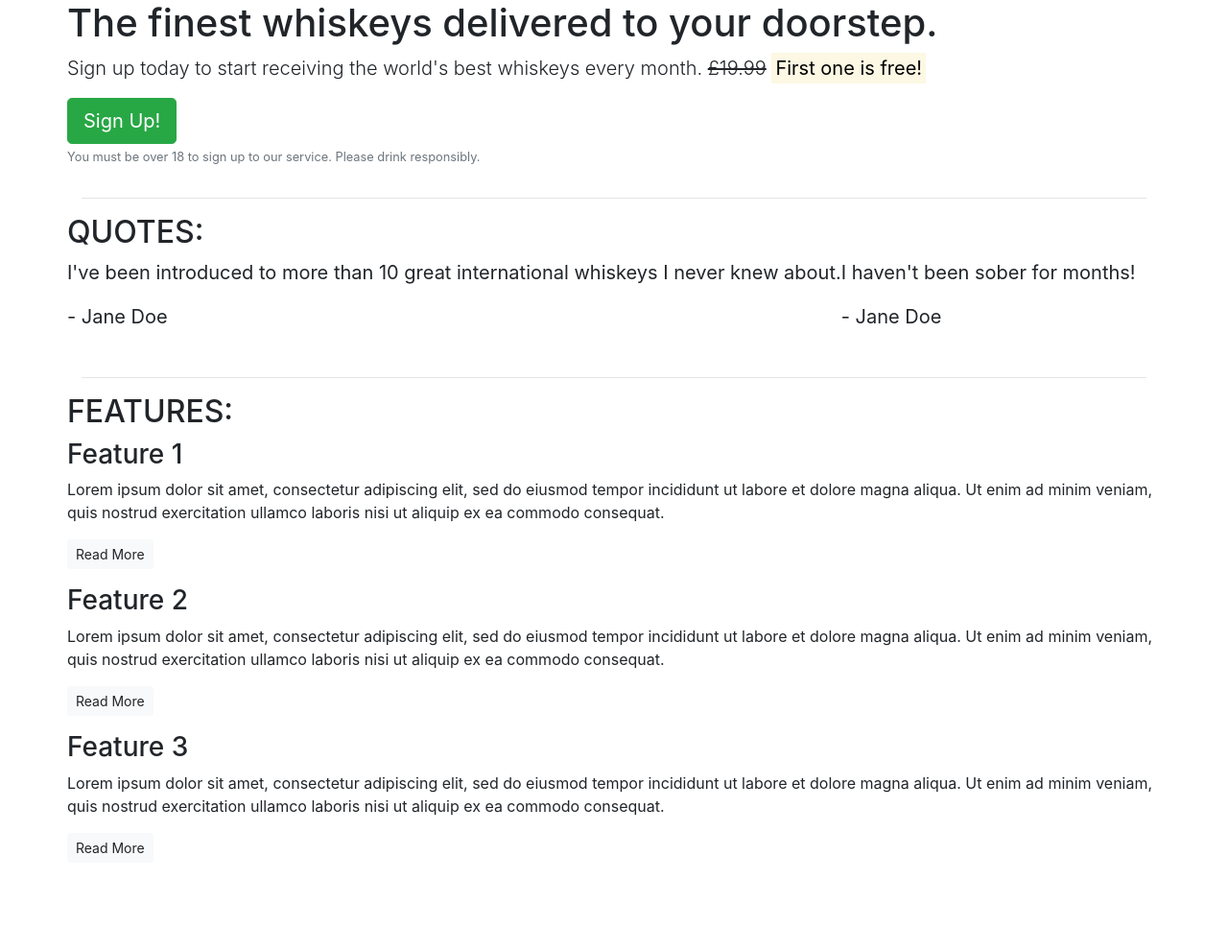
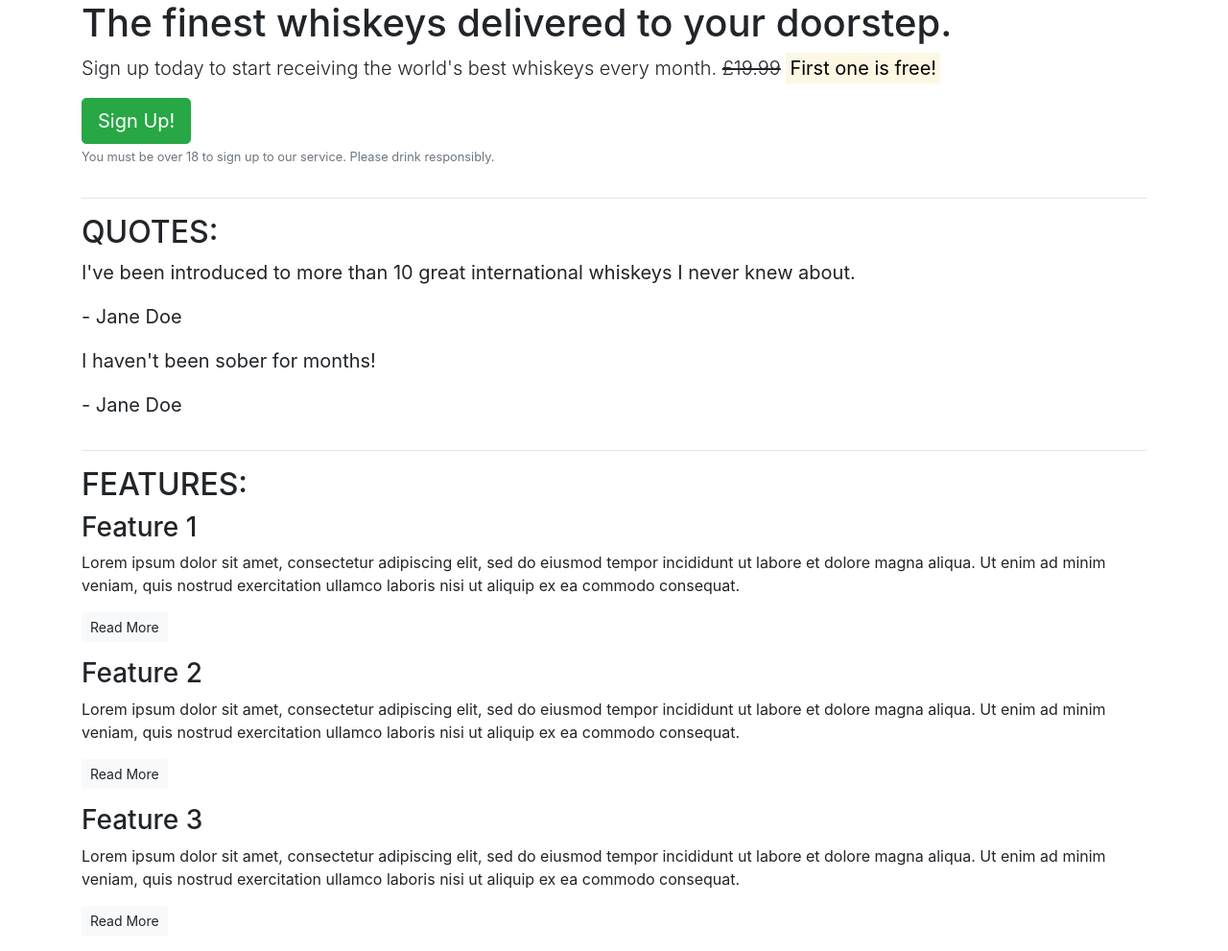
Before and after one commit to georgeIkomi/whiskey-drops, a plain HTML site: page index.html in a window 1280 px wide. Shown: the whole page at 96% size. Before the commit the page ends 915 px from the top, so only its background shows below. Drawn offline with nearby package versions, Linux system fonts and the light colour scheme.

Commit message:
Create columns via bootstrap for each section

```diff
--- a/index.html
+++ b/index.html
@@ -12,6 +12,7 @@
     <article class="container">
         <!-- Callout -->
         <div class="row">
+            <div class="col-12">
                 <section class="callout">
                     <h1>The finest whiskeys delivered to your doorstep.</h1>
                     <p class="lead">Sign up today to start receiving the world's best whiskeys every month. <s>£19.99</s> <strong><mark>First one is free!</mark></strong></p>
@@ -19,24 +20,32 @@
                     <p class="text-muted"><small>You must be over 18 to sign up to our service. Please drink responsibly.</small></p>
                 </section>
             </div>
+        </div>
         <!-- /.callout -->
         <hr>
 
         <!-- Quotes -->
         <section class="quotes">
             <div class="row">
+                <div class="col-12">
                     <h2 class="text-uppercase">Quotes:</h2>
+                </div>
             </div>
 
             <div class="row">
+                <div class="col-12">
                     <blockquote class="blockquote">
                         <p>I've been introduced to more than 10 great international whiskeys I never knew about.</p>
                         <p>- Jane Doe</p>
                     </blockquote>
+                </div>
+
+                <div class="col-12">
                     <blockquote class="blockquote">
                         <p>I haven't been sober for months!</p>
                         <p>- Jane Doe</p>
                     </blockquote>
+                </div>
             </div>
         </section>
         <!-- /.quotes -->
@@ -45,24 +54,34 @@
         <!-- Features -->
         <section class="features">
             <div class="row">
+                <div class="col-12">
                     <h2 class="text-uppercase">Features:</h2>
+                </div>
             </div>
 
             <div class="row">
+                <div class="col-12">
                     <div class="feature">
                         <h3>Feature 1</h3>
                         <p>Lorem ipsum dolor sit amet, consectetur adipiscing elit, sed do eiusmod tempor incididunt ut labore et dolore magna aliqua. Ut enim ad minim veniam, quis nostrud exercitation ullamco laboris nisi ut aliquip ex ea commodo consequat.</p>
                         <p><a class="btn btn-sm btn-light" href="">Read More</a></p>
                     </div>
+                </div>
+
+                <div class="col-12">
                     <div class="feature">
                         <h3>Feature 2</h3>
                         <p>Lorem ipsum dolor sit amet, consectetur adipiscing elit, sed do eiusmod tempor incididunt ut labore et dolore magna aliqua. Ut enim ad minim veniam, quis nostrud exercitation ullamco laboris nisi ut aliquip ex ea commodo consequat.</p>
                         <p><a class="btn btn-sm btn-light" href="">Read More</a></p>
                     </div>
+                </div>
+
+                <div class="col-12">
                     <div class="feature">
                         <h3>Feature 3</h3>
                         <p>Lorem ipsum dolor sit amet, consectetur adipiscing elit, sed do eiusmod tempor incididunt ut labore et dolore magna aliqua. Ut enim ad minim veniam, quis nostrud exercitation ullamco laboris nisi ut aliquip ex ea commodo consequat.</p>
                         <p><a class="btn btn-sm btn-light" href="">Read More</a></p>
+                    </div>
                 </div>
             </div>
         </section>
```
Lines whose indentation alone changed are shown as unchanged.
